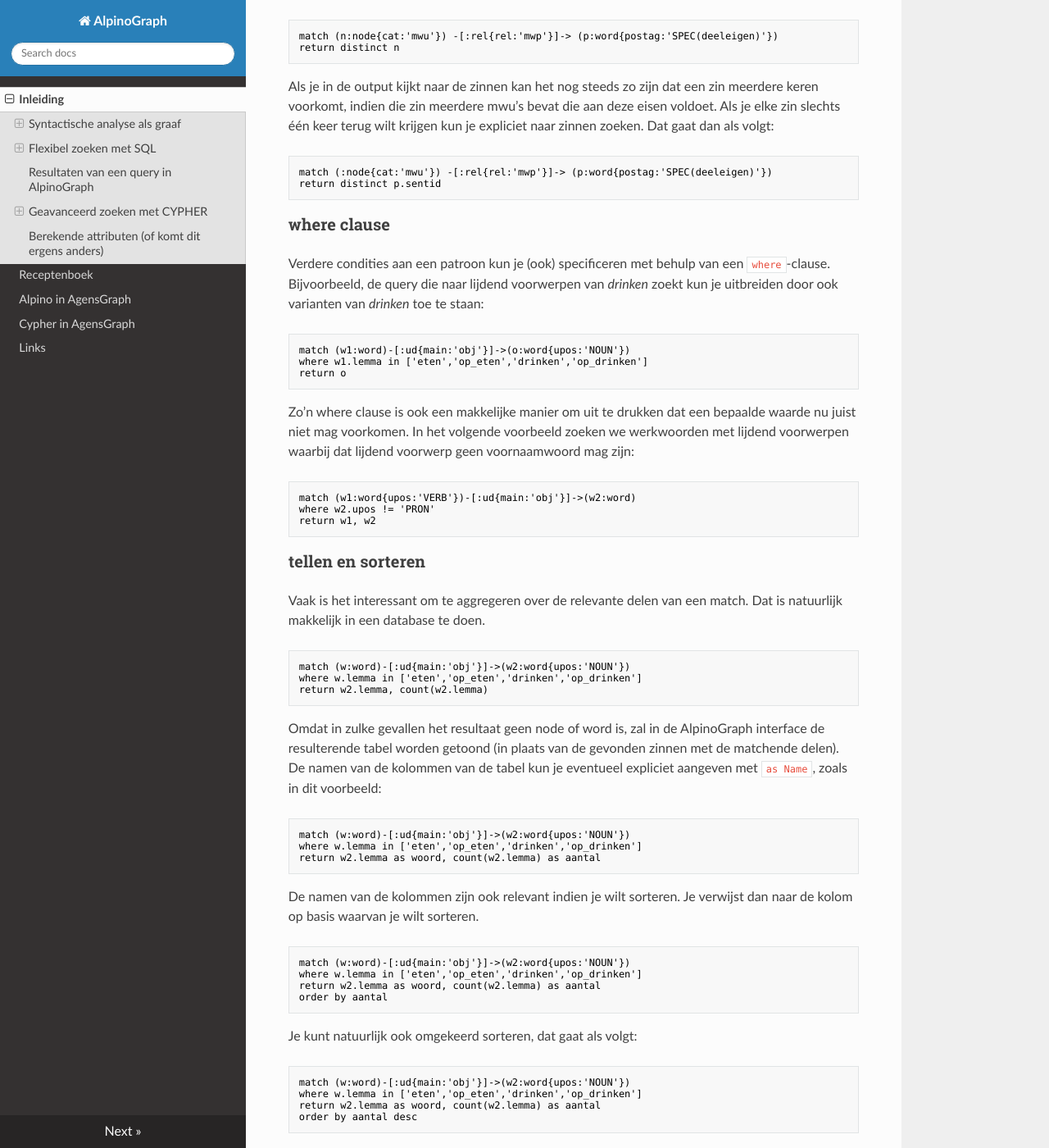
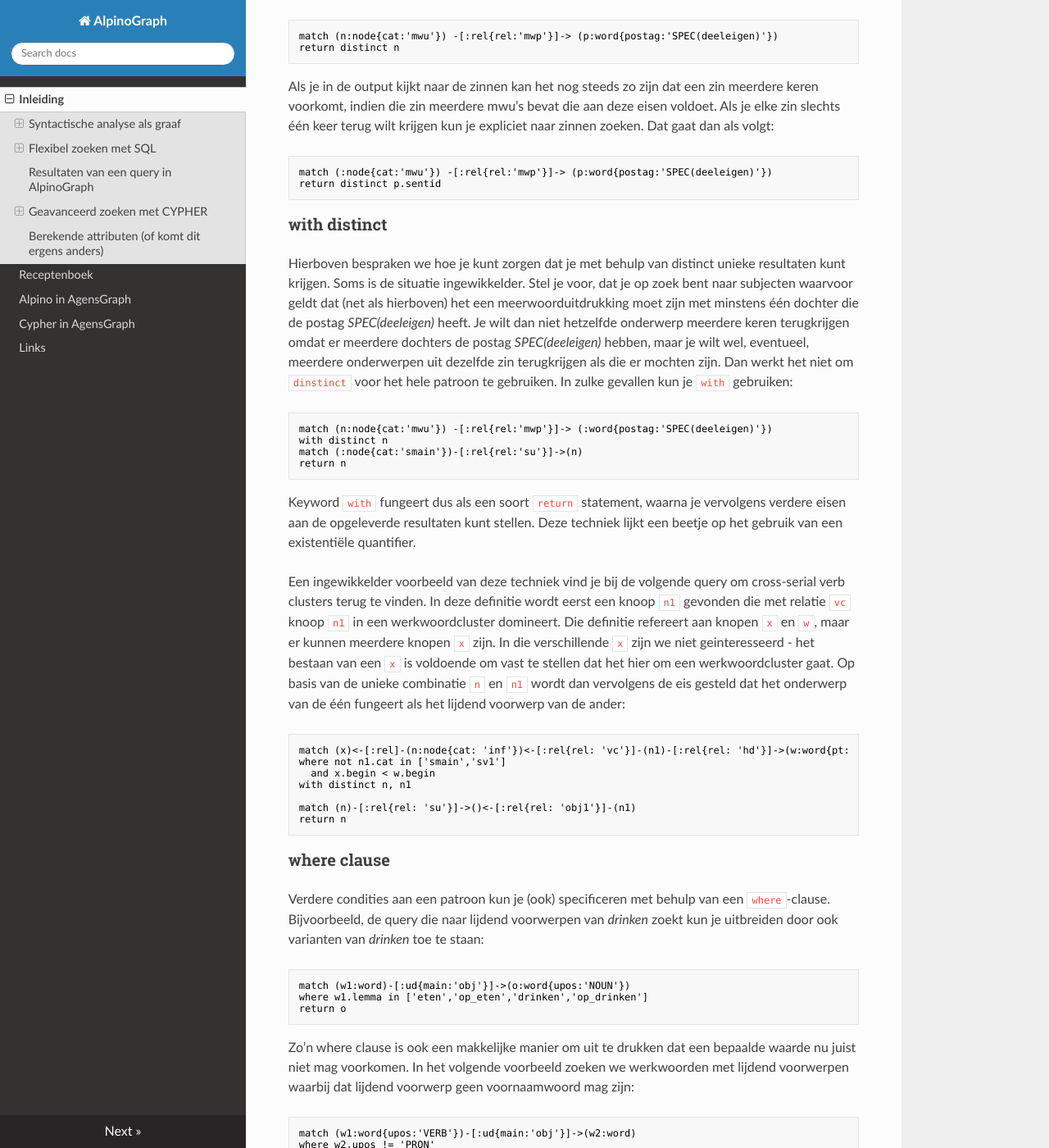
Before and after one commit to rug-compling/alpinograph-docs, an MkDocs documentation site: the page built from docs/index.md, in a window 1280 px wide and 1400 px high, scrolled down 5689 px. Shown: the whole window at 82% size. Built offline with MkDocs 1.6.1, drawn with Linux system fonts in a browser that asks for light colours; nearby versions of some CDN libraries.

Commit message:
Update index.md

````diff
--- a/docs/index.md
+++ b/docs/index.md
@@ -228,6 +228,30 @@ match (:node{cat:'mwu'}) -[:rel{rel:'mwp'}]-> (p:word{postag:'SPEC(deeleigen)'})
 return distinct p.sentid
 ```
 
+### with distinct
+
+Hierboven bespraken we hoe je kunt zorgen dat je met behulp van distinct unieke resultaten kunt krijgen. Soms is de situatie ingewikkelder. Stel je voor, dat je op zoek bent naar subjecten waarvoor geldt dat (net als hierboven) het een meerwoorduitdrukking moet zijn met minstens één dochter die de postag *SPEC(deeleigen)* heeft. Je wilt dan niet hetzelfde onderwerp meerdere keren terugkrijgen omdat er meerdere dochters de postag *SPEC(deeleigen)* hebben, maar je wilt wel, eventueel, meerdere onderwerpen uit dezelfde zin terugkrijgen als die er mochten zijn. Dan werkt het niet om `dinstinct` voor het hele patroon te gebruiken. In zulke gevallen kun je `with` gebruiken:
+
+```text
+match (n:node{cat:'mwu'}) -[:rel{rel:'mwp'}]-> (:word{postag:'SPEC(deeleigen)'})
+with distinct n
+match (:node{cat:'smain'})-[:rel{rel:'su'}]->(n)
+return n
+```
+
+Keyword `with` fungeert dus als een soort `return` statement, waarna je vervolgens verdere eisen aan de opgeleverde resultaten kunt stellen. Deze techniek lijkt een beetje op het gebruik van een existentiële quantifier.
+
+Een ingewikkelder voorbeeld van deze techniek vind je bij de volgende query om cross-serial verb clusters terug te vinden. In deze definitie wordt eerst een knoop `n1` gevonden die met relatie `vc` knoop `n1` in een werkwoordcluster domineert. Die definitie refereert aan knopen `x` en `w`, maar er kunnen meerdere knopen `x` zijn. In die verschillende `x` zijn we niet geinteresseerd - het bestaan van een `x` is voldoende om vast te stellen dat het hier om een werkwoordcluster gaat. Op basis van de unieke combinatie `n` en `n1` wordt dan vervolgens de eis gesteld dat het onderwerp van de één fungeert als het lijdend voorwerp van de ander:
+
+```text
+match (x)<-[:rel]-(n:node{cat: 'inf'})<-[:rel{rel: 'vc'}]-(n1)-[:rel{rel: 'hd'}]->(w:word{pt: 'ww'})
+where not n1.cat in ['smain','sv1']
+  and x.begin < w.begin
+with distinct n, n1
+
+match (n)-[:rel{rel: 'su'}]->()<-[:rel{rel: 'obj1'}]-(n1)
+return n
+```
 
 ### where clause
 
````
